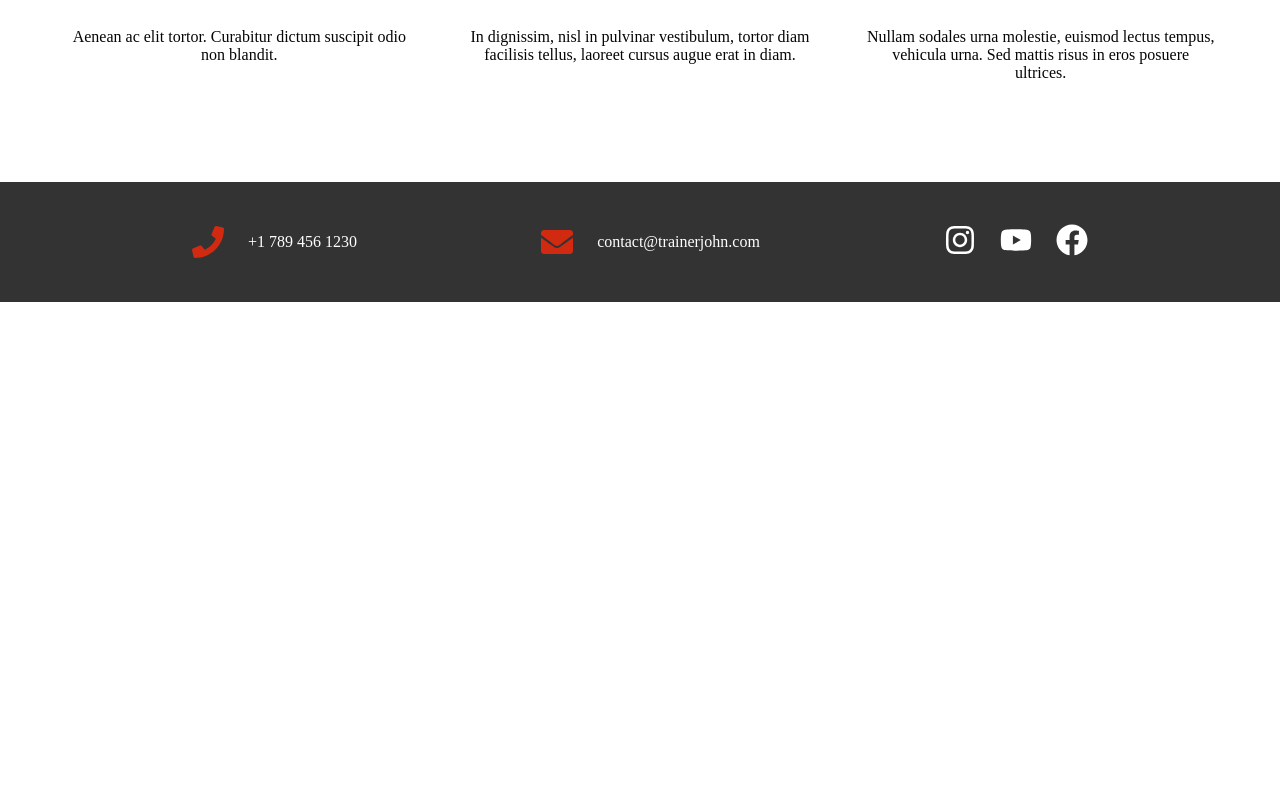
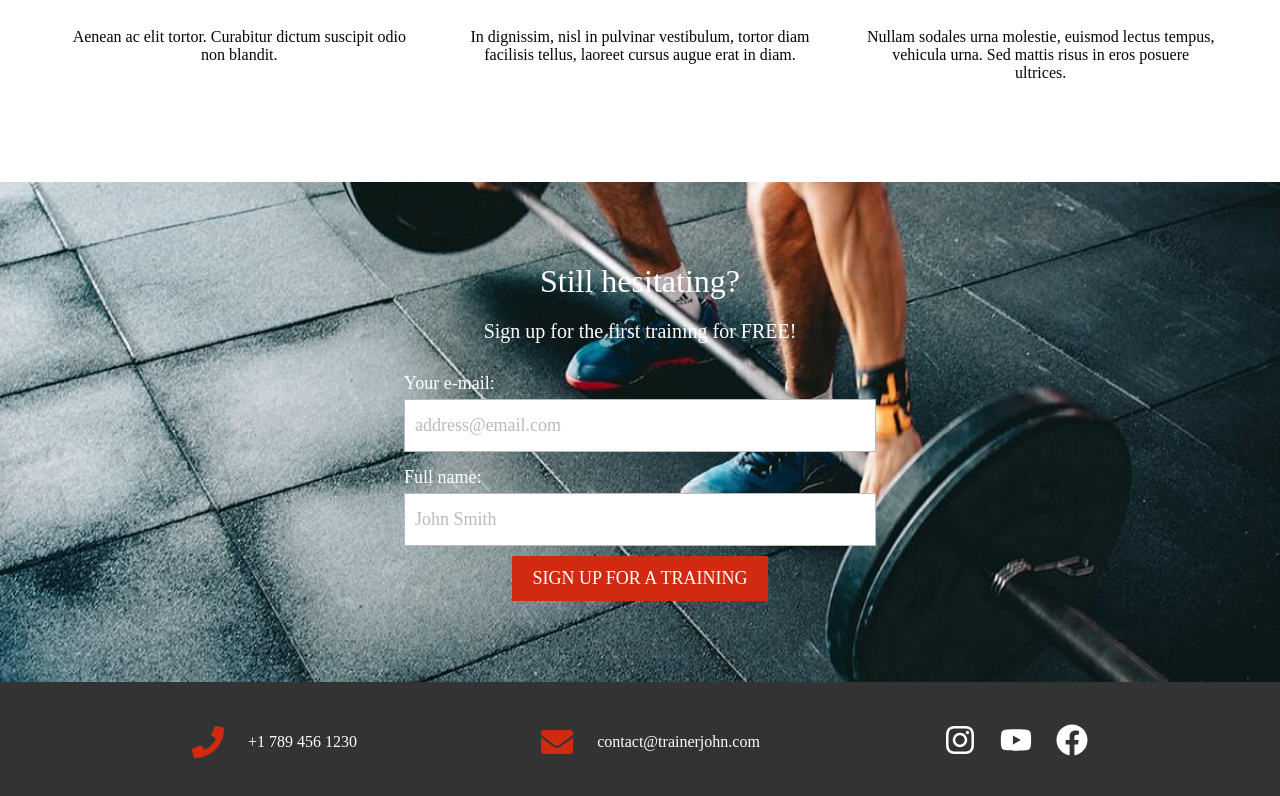
Before and after one commit to Macomi27/Personal-trainer-website, a React (Create React App) app: page / in a window 1280 px wide. Shown: the part 1655-2451 px from the top of the page. Before the commit the page ends 1957 px from the top, so only its background shows below. Built offline with nearby package versions, Linux system fonts and the light colour scheme.

Commit message:
desktop signup for training section setup

```diff
--- /dev/null
+++ b/src/components/Signup/Signup.css
@@ -0,0 +1,107 @@
+:root{
+    --brand: rgb(209, 42, 16);
+    --secondary: rgb(255, 34, 0);
+    --neutral2: rgb(255, 255, 255);
+     --textStyleColor_newsfeed_date: rgb(186, 186, 186);
+}
+
+@import url('https://fonts.googleapis.com/css2?family=Dancing+Script:wght@400..700&family=Open+Sans:ital,wght@0,300..800;1,300..800&family=Poppins:ital,wght@0,100;0,200;0,300;0,400;0,500;0,600;0,700;0,800;0,900;1,100;1,200;1,300;1,400;1,500;1,600;1,700;1,800;1,900&display=swap');
+
+*{
+    margin: 0;
+    padding: 0;
+    box-sizing: border-box;
+    font-size: 16px;
+    font-family: 'Poppins';
+}
+
+.signup-container{
+    width: 100%;
+    height: 500px;
+    display: flex;
+    justify-content: center;
+    align-items: center;
+    background-image: url('../assets/signup.webp');
+    background-size: cover;
+    background-position: center;
+    background-repeat: no-repeat;
+}
+
+.signup-content{
+    width: 40%;
+    margin-inline: auto;
+    color: var(--neutral2);
+}
+
+.signup-content h3{
+    text-align: center;
+    font-size: 32px;
+    font-weight: 300;
+    margin-bottom: 20px;
+}
+
+.signup-content p{
+    text-align: center;
+    font-size: 20px;
+    font-weight: 300;
+    margin-bottom: 30px;
+}
+
+form label{
+    font-size: 18px;
+    font-weight: 300;
+}
+
+form input{
+    width: 100%;
+    padding: 15px 10px;
+    border: 1px solid var(--textStyleColor_newsfeed_date);
+    background-color: var(--neutral2);
+    font-size: 18px;
+}
+
+.email, .fullName{
+    display: flex;
+    flex-direction: column;
+    gap: 5px;
+    margin-inline: 20px;
+}
+
+.email{
+    margin-bottom: 15px;
+}
+
+.fullName{
+    margin-bottom: 10px;
+}
+
+input::placeholder{
+    color: var(--textStyleColor_newsfeed_date);
+}
+
+input:focus{
+    outline: none;
+    border-color: var(--brand);
+}
+
+.signup-btn{
+    width: 50%;
+    margin-inline: auto;
+
+}
+
+.signup-btn button{
+    text-transform: uppercase;
+    width: 100%;
+    padding-block: 12px;
+    background-color: var(--brand);
+    color: var(--neutral2);
+    font-size: 18px;
+    font-weight: 300;
+    border: none;
+    cursor: pointer;
+}
+
+.signup-btn button:hover{
+    background-color: var(--secondary);
+}
--- /dev/null
+++ b/src/components/Signup/Signup.jsx
@@ -0,0 +1,29 @@
+import React from 'react';
+import './Signup.css'
+
+const Signup = () => {
+    return(
+        <div className="signup-container">
+            <div className="signup-content">
+                <h3>Still hesitating?</h3>
+                <p>Sign up for the first training for FREE!</p>
+                <form action="">
+                    <div className="email">
+                        <label htmlFor="email">Your e-mail:</label>
+                        <input type="email" id="email" name="email" placeholder="address@email.com" required />
+                    </div>
+                    <div className="fullName">
+                        <label htmlFor="fullName">Full name:</label>
+                        <input type="name" id="fullName" name="fullName" placeholder="John Smith" required />
+                    </div>
+                    <div className="signup-btn">
+                        <button className='signup-btn'>sign up for a training</button>
+                    </div>
+
+                </form>
+            </div>
+        </div>
+    )
+}
+
+export default Signup;
--- a/src/pages/Home.jsx
+++ b/src/pages/Home.jsx
@@ -3,6 +3,7 @@ import Header from '../components/Header/Header.jsx'
 import Footer from '../components/Footer/Footer.jsx';
 import Hero from '../components/Hero/Hero.jsx';
 import HeroSub from '../components/Hero/HeroSub.jsx';
+import Signup from '../components/Signup/Signup.jsx';
 
 const Home = () => {
     return(
@@ -10,6 +11,7 @@ const Home = () => {
             <Header />
             <Hero />
             <HeroSub />
+            <Signup />
             <Footer />
         </>
     )
```
Also changed, not shown: src/components/assets/signup.webp (added).
